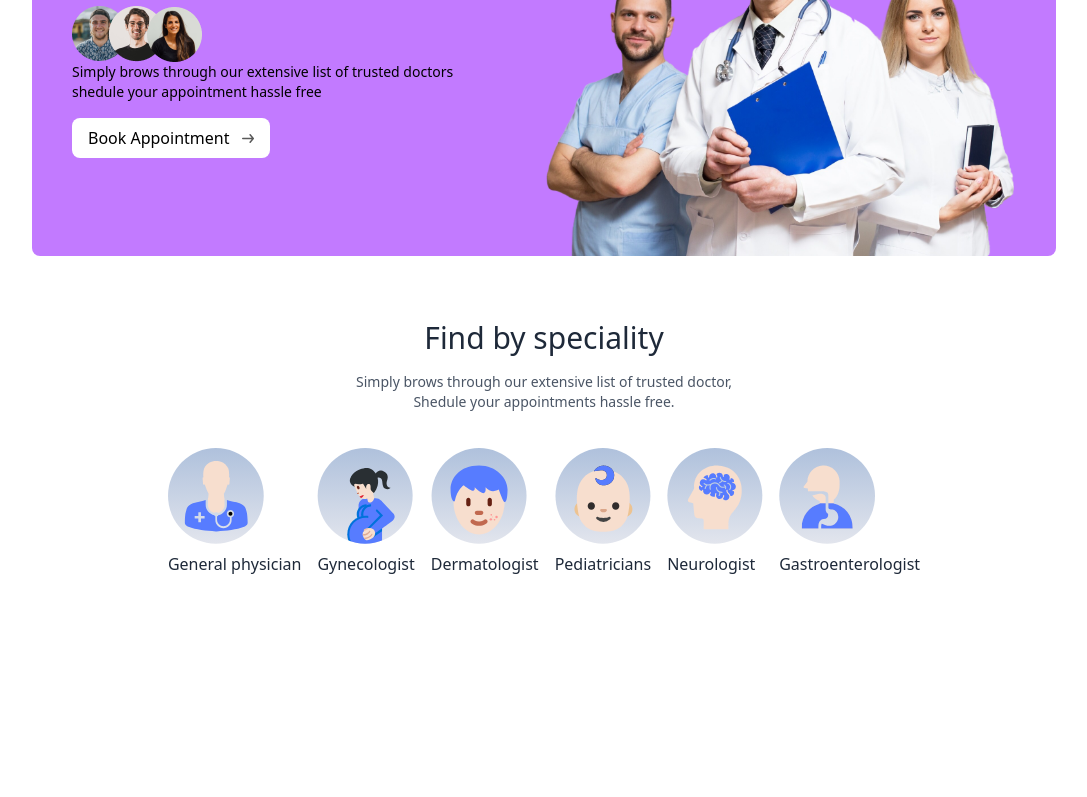
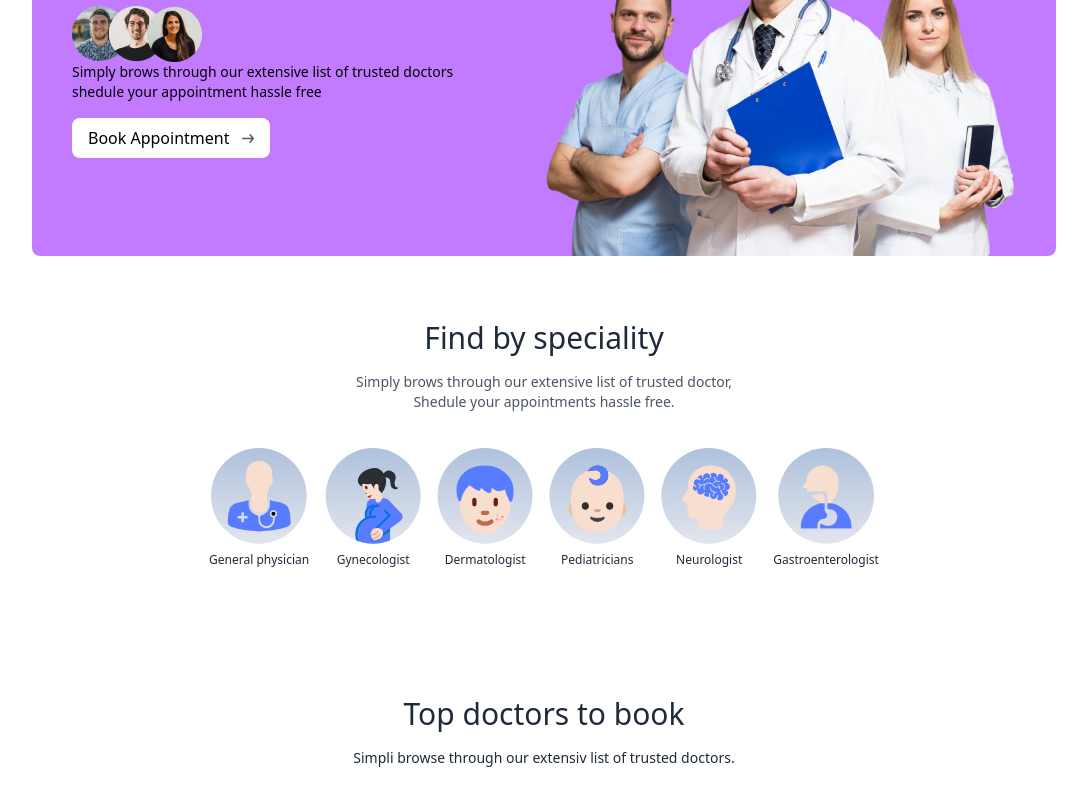
Before and after one commit to Manimonan/Dr_Appointment, a React app in the folder Users/: page / in a window 1280 px wide. Shown: the part 300-1097 px from the top of the page, without its empty margins (96-1183 px from the left). Before the commit the page ends 940 px from the top, so only its background shows below. Built offline with nearby package versions, Linux system fonts and the light colour scheme; the HTML template or start-up script is replaced by a standard one.

Commit message:
add top doctors

```diff
--- a/Users/src/Components/SpecialityMenu.jsx
+++ b/Users/src/Components/SpecialityMenu.jsx
@@ -1,6 +1,9 @@
 import React from "react";
 import { Link } from "react-router-dom";
 import { specialityData } from "../Assets/assets";
+
+// This component renders a menu of specialities with images and links to respective pages.
+// It uses the `specialityData` array to dynamically generate the menu items.
 function SpecialityMenu() {
   return (
     <div
@@ -16,7 +19,12 @@
 
       <div className="flex sm:justify-center gap-4 pt-5 w-full overflow-scroll">
         {specialityData.map((item, index) => (
-          <Link className="" to={`/doctors/${item.speciality}`} key={index}>
+          <Link
+            onClick={() => window.scrollTo(0, 0)}
+            className="flex flex-col items-center text-xs cursor-pointer flex-shrink-0 hover:translate-y-[-10px] transition-all duration-500 "
+            to={`/doctors/${item.speciality}`}
+            key={index}
+          >
             <img className="w-16 sm:w-24 mb-2 " src={item.image} alt="" />
             <p>{item.speciality}</p>
           </Link>
--- /dev/null
+++ b/Users/src/Components/TopDoctors.jsx
@@ -0,0 +1,37 @@
+import React from "react";
+import { doctors } from "../Assets/assets";
+
+function TopDoctors() {
+  return (
+    <div className="flex flex-col items-center gap-4 py-16 text-gray-800 md:mx-10">
+      <h1 className="text-3xl font-medium">Top doctors to book </h1>
+      <p className="w-1/3 sm:w-1/2 md:w-full text-center text-sm">
+        Simpli browse through our extensiv list of trusted doctors.
+      </p>
+      <div className="grid grid-col-[repeat(auto-fill, minmax(200px,_1fr))] gap-5 pt-4 gap-y-6 px-3 sm:px-0 ">
+        {/* Map through the doctors array and display each doctor's information */}
+        {doctors.slice(0, 10).map((item, index) => (
+          <div
+            key={index}
+            className="border border-primary rounded-xl overflow-hidden cursor-pointer hover:translate-y-[-10px] transition-all duration-500"
+          >
+            {/* Display doctor's image, availability, name, and speciality */}
+            <img className="bg-blue-50" src={item.image} alt="" />
+            <div className="p-4">
+              <div className="flex items-center gap-2 text-sm text-center text-green-500">
+                <p className="w-2 h-2 bg-green-500 rounded-full"></p>
+                <p>Available</p>
+              </div>
+
+              <h1 className="">{item.name}</h1>
+              <p className="">{item.speciality}</p>
+            </div>
+          </div>
+        ))}
+      </div>
+      <button>More</button>
+    </div>
+  );
+}
+
+export default TopDoctors;
--- a/Users/src/Pages/Home.jsx
+++ b/Users/src/Pages/Home.jsx
@@ -1,12 +1,14 @@
 import React from "react";
 import Header from "../Components/Header";
 import SpecialityMenu from "../Components/SpecialityMenu";
+import TopDoctors from "../Components/TopDoctors";
 
 function Home() {
   return (
     <div>
       <Header />
       <SpecialityMenu />
+      <TopDoctors />
     </div>
   );
 }
--- a/Users/src/index.css
+++ b/Users/src/index.css
@@ -1,4 +1,8 @@
 @import "tailwindcss";
+@theme{
+    --color-primary: #4a90e2;
+
+}
 
 .active hr{
     @apply block;
```
